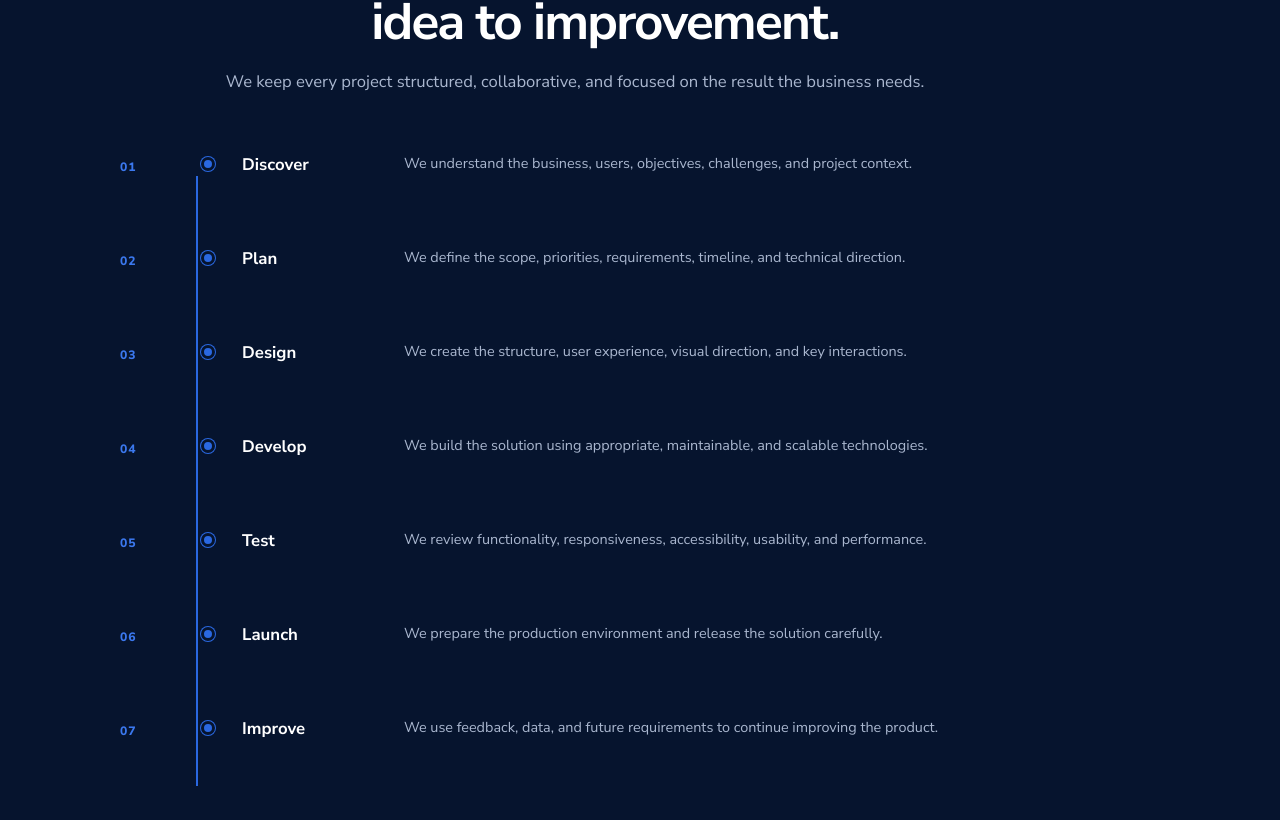
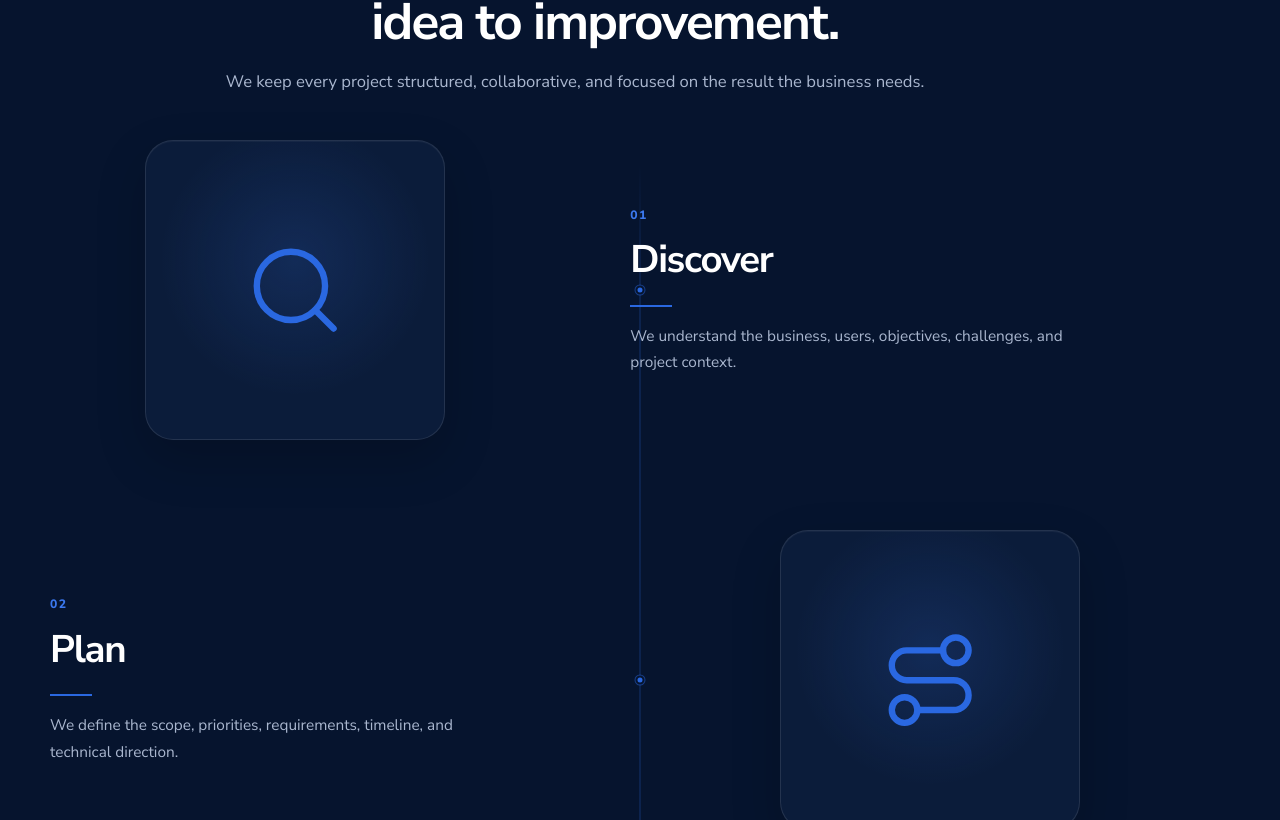
Before and after one commit to grosbyte-tech/grosbyte, a Next.js app: page / in a window 1280 px wide. Shown: the part 2580-3400 px from the top of the page. Built offline with nearby package versions, Linux system fonts and the light colour scheme.

Commit message:
update working process section UI

```diff
--- a/src/app/globals.css
+++ b/src/app/globals.css
@@ -449,62 +449,123 @@ a {
   border-top: 1px solid var(--border);
 }
 
-.process-ladder {
+.process-editorial {
   position: relative;
-  width: min(100%, 1040px);
-  margin: 3.5rem auto 0;
+  width: min(100%, 1180px);
+  margin: 2.75rem auto 0;
+  display: grid;
+  gap: clamp(5rem, 7vw, 6.5rem);
 }
 
-.process-ladder::before {
+.process-editorial::before {
   content: "";
   position: absolute;
   top: 24px;
   bottom: 24px;
-  left: 76px;
-  width: 2px;
+  left: 50%;
+  width: 1px;
+  background: linear-gradient(
+    to bottom,
+    transparent,
+    rgba(42, 104, 225, 0.35) 5%,
+    rgba(42, 104, 225, 0.35) 95%,
+    transparent
+  );
+  transform: translateX(-50%);
+}
+
+.editorial-step {
+  position: relative;
+  display: grid;
+  grid-template-columns: minmax(0, 0.9fr) minmax(0, 1.1fr);
+  gap: clamp(3rem, 7vw, 6.5rem);
+  align-items: center;
+}
+
+.editorial-step::after {
+  content: "";
+  position: absolute;
+  z-index: 2;
+  top: 50%;
+  left: 50%;
+  width: 9px;
+  height: 9px;
+  border: 2px solid var(--background);
+  border-radius: 50%;
+  background: var(--brand-blue);
+  box-shadow: 0 0 0 1px rgba(42, 104, 225, 0.5);
+  transform: translate(-50%, -50%);
+}
+
+.editorial-step-reverse .process-icon-tile {
+  grid-column: 2;
+}
+
+.editorial-step-reverse .editorial-content {
+  grid-column: 1;
+  grid-row: 1;
+}
+
+.editorial-content {
+  max-width: 470px;
+}
+
+.editorial-number {
+  display: block;
+  color: var(--brand-blue-hover);
+  font-size: 0.76rem;
+  font-weight: 800;
+  letter-spacing: 0.12em;
+}
+
+.editorial-content h3 {
+  margin: 0.45rem 0 0;
+  font-size: clamp(1.75rem, 3vw, 2.5rem);
+  font-weight: 700;
+  letter-spacing: -0.035em;
+}
+
+.editorial-content > i {
+  width: 42px;
+  height: 2px;
+  margin: 1rem 0;
+  display: block;
   background: var(--brand-blue);
 }
 
-.process-row {
-  position: relative;
-  min-height: 94px;
-  display: grid;
-  grid-template-columns: 54px 44px 150px 1fr;
-  gap: 0.75rem;
-  align-items: start;
+.editorial-content p {
+  margin: 0;
+  max-width: 460px;
+  color: var(--text-secondary);
+  font-size: 0.96rem;
+  line-height: 1.7;
 }
 
-.process-number {
-  padding-top: 0.33rem;
-  color: var(--brand-blue-hover);
-  font-size: 0.76rem;
-  font-weight: 800;
-  letter-spacing: 0.08em;
+.process-icon-tile {
+  aspect-ratio: 1;
+  width: min(100%, 300px);
+  margin-inline: auto;
+  border: 1px solid rgba(255, 255, 255, 0.1);
+  border-radius: 28px;
+  display: grid;
+  place-items: center;
+  background:
+    radial-gradient(
+      circle at 50% 40%,
+      rgba(59, 120, 238, 0.16),
+      transparent 58%
+    ),
+    #0b1c3a;
+  box-shadow:
+    inset 0 1px 0 rgba(255, 255, 255, 0.04),
+    0 20px 50px rgba(0, 0, 0, 0.18);
 }
 
-.process-marker {
-  position: relative;
-  z-index: 1;
-  width: 14px;
-  height: 14px;
-  margin: 0.3rem auto 0;
-  border: 3px solid var(--background);
-  border-radius: 50%;
-  background: var(--brand-blue);
-  box-shadow: 0 0 0 1px var(--brand-blue);
-}
-
-.process-row h3 {
-  margin: 0;
-  font-size: 1.05rem;
-  font-weight: 700;
-}
-
-.process-row p {
-  margin: 0;
-  color: var(--text-secondary);
-  font-size: 0.9rem;
-  line-height: 1.62;
+.process-icon-tile svg {
+  width: clamp(72px, 8vw, 110px);
+  height: clamp(72px, 8vw, 110px);
+  color: #2a68e1;
+  stroke-width: 1.5;
 }
 
 .technology-block {
@@ -927,6 +988,40 @@ a {
     grid-template-columns: 1fr;
   }
 
+  .process-editorial {
+    gap: 3.75rem;
+    padding-left: 1.5rem;
+  }
+
+  .process-editorial::before {
+    left: 5px;
+    transform: none;
+  }
+
+  .editorial-step,
+  .editorial-step-reverse {
+    grid-template-columns: 1fr;
+    gap: 1.5rem;
+  }
+
+  .editorial-step::after {
+    top: 12px;
+    left: -19px;
+  }
+
+  .editorial-step .editorial-content,
+  .editorial-step-reverse .editorial-content {
+    grid-column: 1;
+    grid-row: 1;
+    max-width: 620px;
+  }
+
+  .editorial-step .process-icon-tile,
+  .editorial-step-reverse .process-icon-tile {
+    grid-column: 1;
+    grid-row: 2;
+  }
+
   .about-layout {
     gap: 2.5rem;
   }
@@ -1002,27 +1097,8 @@ a {
     min-height: 220px;
   }
 
-  .process-ladder::before {
-    left: 44px;
-  }
-
-  .process-row {
-    min-height: 142px;
-    grid-template-columns: 28px 32px 1fr;
-    gap: 0.5rem;
-  }
-
-  .process-number {
-    padding-top: 0.25rem;
-  }
-
-  .process-row h3 {
-    grid-column: 3;
-  }
-
-  .process-row p {
-    grid-column: 3;
-    margin-top: -0.25rem;
+  .process-editorial {
+    gap: 3rem;
   }
 
   .contact-details,
--- a/src/components/layout/navbar.tsx
+++ b/src/components/layout/navbar.tsx
@@ -52,7 +52,7 @@ export function Navbar() {
           aria-label="Grosbyte Technologies home"
         >
           <span className="brand-logo">
-            <Image src="/logo.png" alt="" width={40} height={24} priority />
+            <Image src="/logo.png" alt="" width={40} height={24} priority className="object-center scale-200" />
           </span>
           <span>Grosbyte Technologies</span>
         </a>
--- a/src/components/sections/process-section.tsx
+++ b/src/components/sections/process-section.tsx
@@ -1,7 +1,28 @@
 "use client";
 
 import { motion, useReducedMotion } from "framer-motion";
+import {
+  ClipboardCheck,
+  CloudUpload,
+  Code2,
+  PanelsTopLeft,
+  RefreshCw,
+  Route,
+  Search,
+  type LucideIcon,
+} from "lucide-react";
+
 import { processSteps, technologies } from "@/lib/site-data";
+
+const processIcons: LucideIcon[] = [
+  Search,
+  Route,
+  PanelsTopLeft,
+  Code2,
+  ClipboardCheck,
+  CloudUpload,
+  RefreshCw,
+];
 
 export function ProcessSection() {
   const reduceMotion = useReducedMotion();
@@ -14,62 +35,137 @@ export function ProcessSection() {
           initial={reduceMotion ? false : { opacity: 0, y: 18 }}
           whileInView={{ opacity: 1, y: 0 }}
           viewport={{ once: true, amount: 0.25 }}
+          transition={{
+            duration: 0.55,
+            ease: [0.22, 1, 0.36, 1],
+          }}
         >
           <p className="eyebrow">How We Work</p>
+
           <h2>A clear process from idea to improvement.</h2>
+
           <p>
             We keep every project structured, collaborative, and focused on the
             result the business needs.
           </p>
         </motion.div>
-        <div className="process-ladder">
-          {processSteps.map((step, index) => (
-            <motion.article
-              className="process-row"
+
+        <div className="process-editorial">
+          {processSteps.map((step, index) => {
+            const Icon = processIcons[index] ?? Search;
+            const isReversed = index % 2 !== 0;
+
+            return (
+              <article
+                className={`editorial-step ${
+                  isReversed ? "editorial-step-reverse" : ""
+                }`}
                 key={step.title}
-              initial={reduceMotion ? false : { opacity: 0, y: 12 }}
-              whileInView={{ opacity: 1, y: 0 }}
-              viewport={{ once: true, amount: 0.55 }}
-              transition={{ delay: reduceMotion ? 0 : index * 0.04 }}
               >
-              <span className="process-number">
+                <motion.div
+                  className="process-icon-tile"
+                  initial={
+                    reduceMotion
+                      ? false
+                      : {
+                          opacity: 0,
+                          x: isReversed ? 24 : -24,
+                        }
+                  }
+                  whileInView={{
+                    opacity: 1,
+                    x: 0,
+                  }}
+                  viewport={{
+                    once: true,
+                    amount: 0.35,
+                  }}
+                  transition={{
+                    duration: 0.55,
+                    ease: [0.22, 1, 0.36, 1],
+                  }}
+                >
+                  <Icon aria-hidden={true} />
+                </motion.div>
+
+                <motion.div
+                  className="editorial-content"
+                  initial={
+                    reduceMotion
+                      ? false
+                      : {
+                          opacity: 0,
+                          x: isReversed ? -24 : 24,
+                        }
+                  }
+                  whileInView={{
+                    opacity: 1,
+                    x: 0,
+                  }}
+                  viewport={{
+                    once: true,
+                    amount: 0.45,
+                  }}
+                  transition={{
+                    duration: 0.55,
+                    delay: reduceMotion ? 0 : 0.08,
+                    ease: [0.22, 1, 0.36, 1],
+                  }}
+                >
+                  <span className="editorial-number">
                     {String(index + 1).padStart(2, "0")}
                   </span>
-              <span className="process-marker" aria-hidden="true" />
+
                   <h3>{step.title}</h3>
+
+                  <i className="editorial-divider" aria-hidden="true" />
+
                   <p>{step.description}</p>
-            </motion.article>
-          ))}
+                </motion.div>
+              </article>
+            );
+          })}
         </div>
+
         <div className="technology-block">
           <motion.div
             className="technology-heading"
             initial={reduceMotion ? false : { opacity: 0, y: 16 }}
             whileInView={{ opacity: 1, y: 0 }}
             viewport={{ once: true, amount: 0.35 }}
+            transition={{
+              duration: 0.5,
+              ease: [0.22, 1, 0.36, 1],
+            }}
           >
             <p className="eyebrow">Technology Stack</p>
+
             <h3>Technologies we work with</h3>
+
             <p>
               We choose technologies according to the product, users,
               maintainability, scale, security, and long-term needs.
             </p>
           </motion.div>
+
           <div className="technology-grid">
             {technologies.map((technology, index) => {
-              const Icon = technology.icon;
+              const TechnologyIcon = technology.icon;
+
               return (
                 <motion.article
                   className="technology-item"
                   key={technology.name}
                   initial={reduceMotion ? false : { opacity: 0, y: 10 }}
                   whileInView={{ opacity: 1, y: 0 }}
-                  viewport={{ once: true, amount: 0.5 }}
+                  viewport={{ once: true, amount: 0.4 }}
                   transition={{
+                    duration: 0.4,
                     delay: reduceMotion ? 0 : (index % 8) * 0.025,
                   }}
                 >
-                  <Icon aria-hidden={true} />
+                  <TechnologyIcon aria-hidden={true} />
+
                   <div>
                     <h4>{technology.name}</h4>
                     <p>{technology.description}</p>
```
Lines whose indentation alone changed are shown as unchanged.
